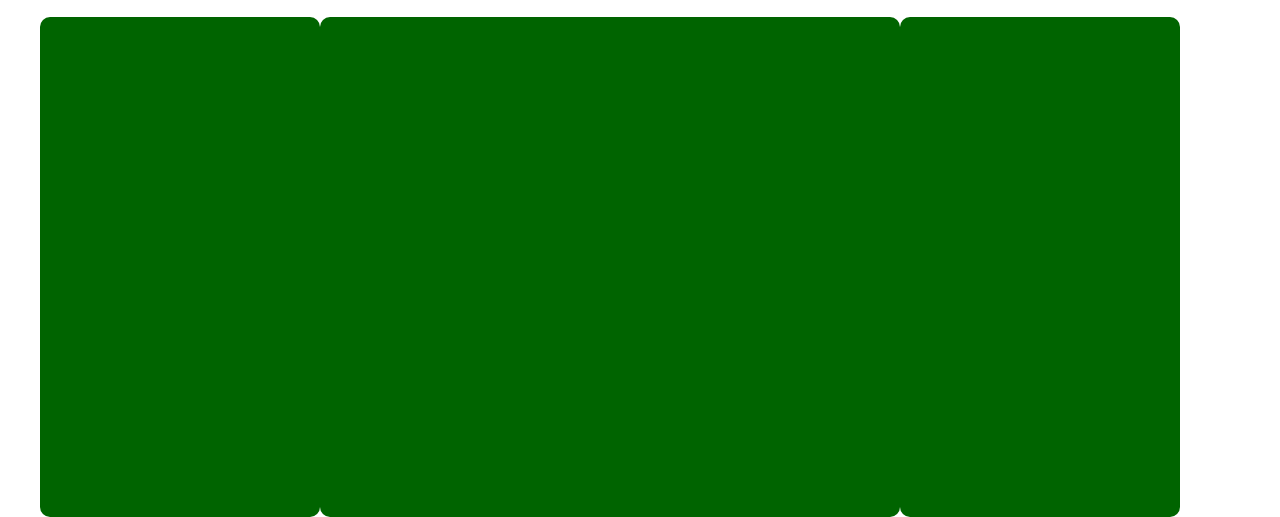
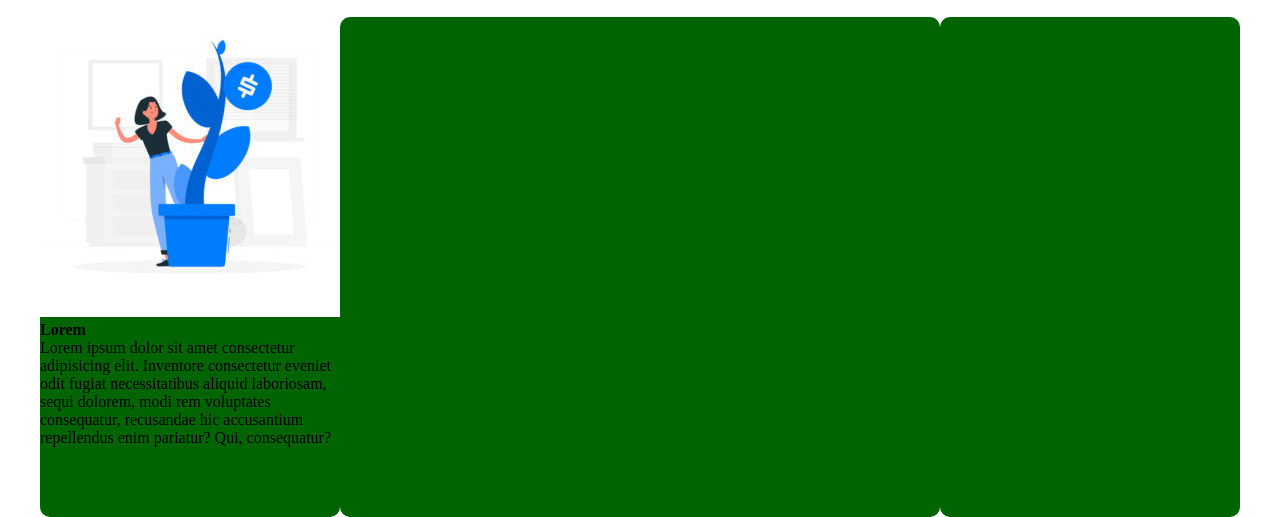
Before and after one commit to niculas1989/htmlcss-wp, a plain HTML site: page index.html in a window 1280 px wide. Shown: the part 694-1211 px from the top of the page. Drawn offline with Linux system fonts and the light colour scheme.

Commit message:
add first section of main

```diff
--- a/css/style.css
+++ b/css/style.css
@@ -66,7 +66,7 @@ ul, li {
 .col {
     margin-top: 20px;
     border-radius: 10px;
-    padding: 0 20px;
+    /* padding: 0 20px; */
 
     /* TODO: remove*/
     background-color: darkgreen;
@@ -75,10 +75,10 @@ ul, li {
 
 .w25 {
     float: left;
-    width: calc(25% - 20px);
+    width: 25%;
 }
 
 .w50 {
     float: left;
-    width: calc(50% - 20px);
+    width: 50%;
 }
--- a/index.html
+++ b/index.html
@@ -51,7 +51,11 @@
             </header>
 
             <div class="clearfix">
-                <section class="col w25"></section>
+                <section class="col w25">
+                    <img src="img/img-1.jpg" alt="Donna con albero">
+                    <h4>Lorem</h4>
+                    <p>Lorem ipsum dolor sit amet consectetur adipisicing elit. Inventore consectetur eveniet odit fugiat necessitatibus aliquid laboriosam, sequi dolorem, modi rem voluptates consequatur, recusandae hic accusantium repellendus enim pariatur? Qui, consequatur?</p>
+                </section>
                 <section class="col w50"></section>
                 <section class="col w25"></section>
             </div>
```
